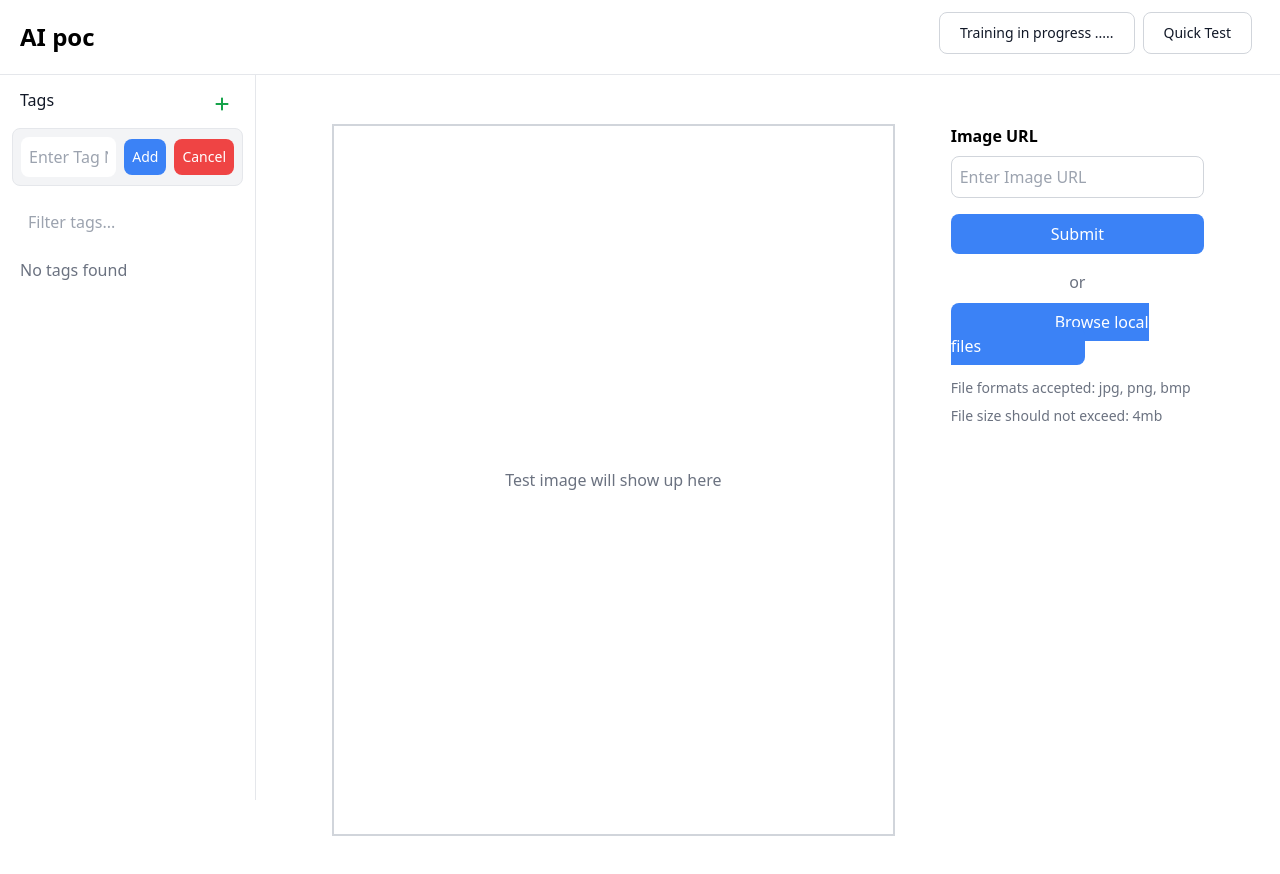
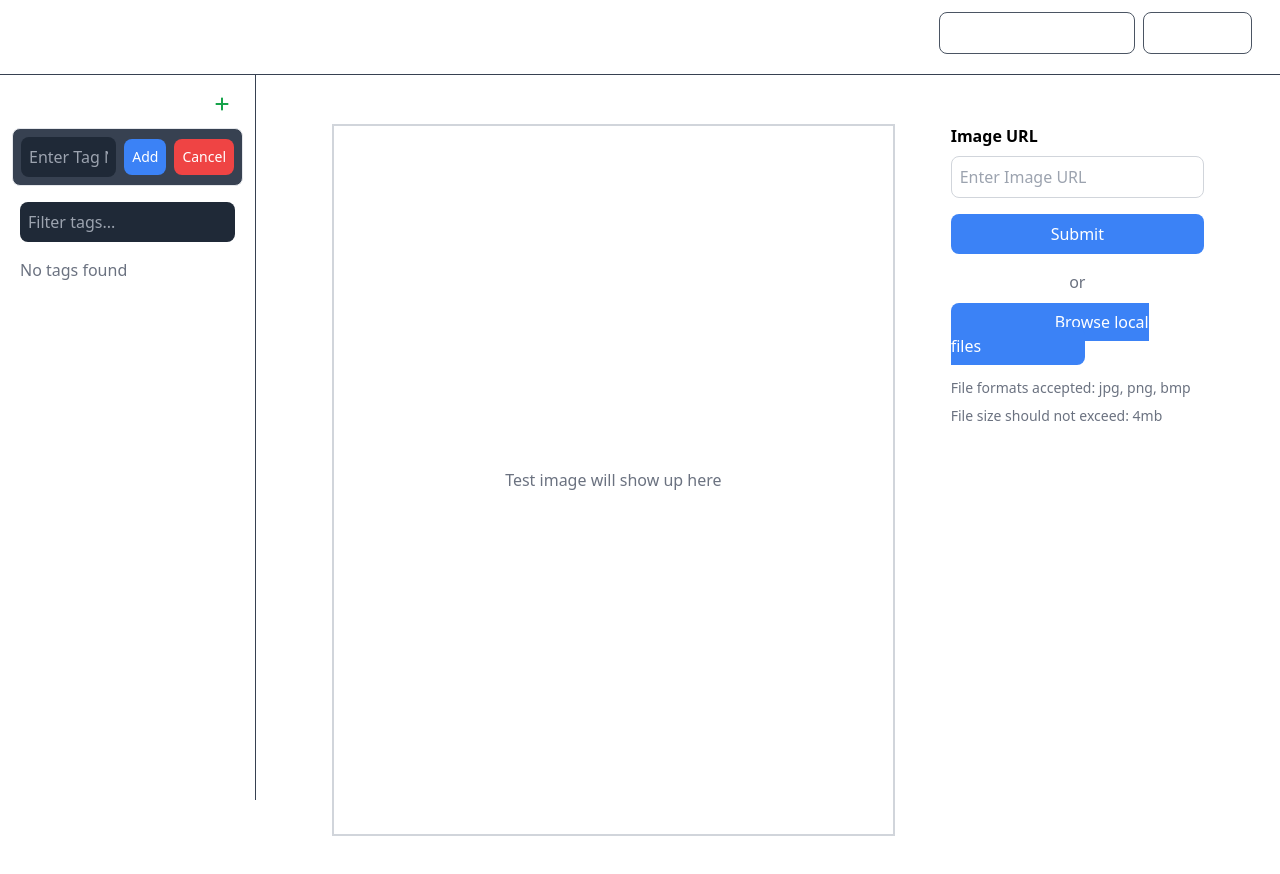
Before and after one commit to JeganMurugan01/poc_ai, a React (Vite) app: page /quickTest in a window 1280 px wide. Both pictures are taken after a click on the icon 222 px from the left and 104 px from the top of the page. Shown: the top 874 px of the page. Built offline with nearby package versions, Linux system fonts and the light colour scheme.

Commit message:
theam change

```diff
--- a/src/components/sideBarAndHeader/index.jsx
+++ b/src/components/sideBarAndHeader/index.jsx
@@ -97,7 +97,7 @@ const SideBarHeader = ({
     );
   return (
     <>
-      <nav className="fixed top-0 z-50 w-full bg-white border-b border-gray-200 dark:bg-gray-800 dark:border-gray-700">
+      <nav className="fixed top-0 z-50 w-full bg-white border-b border-gray-200 bg-gray-800 border-gray-700">
         <div className="px-3 py-3 lg:px-5 lg:pl-3">
           <div className="flex items-center justify-between">
             <div className="flex items-center justify-start rtl:justify-end">
@@ -106,7 +106,7 @@ const SideBarHeader = ({
                 data-drawer-toggle="logo-sidebar"
                 aria-controls="logo-sidebar"
                 type="button"
-                className="inline-flex items-center p-2 text-sm text-gray-500 rounded-lg sm:hidden hover:bg-gray-100 focus:outline-none focus:ring-2 focus:ring-gray-200 dark:text-gray-400 dark:hover:bg-gray-700 dark:focus:ring-gray-600"
+                className="inline-flex items-center p-2 text-sm text-gray-500 rounded-lg sm:hidden hover:bg-gray-100 focus:outline-none focus:ring-2 focus:ring-gray-200 text-gray-400 hover:bg-gray-700 focus:ring-gray-600"
               >
                 <span className="sr-only">Open sidebar</span>
                 <svg
@@ -124,7 +124,7 @@ const SideBarHeader = ({
                   onClick={() => {
                     nav("/");
                   }}
-                  className="self-center text-xl font-semibold sm:text-2xl whitespace-nowrap dark:text-white cursor-pointer"
+                  className="self-center text-xl font-semibold sm:text-2xl whitespace-nowrap text-white cursor-pointer"
                 >
                   AI poc
                 </span>
@@ -132,12 +132,12 @@ const SideBarHeader = ({
             </div>
             <div className="flex items-center">
               <div className="flex items-center ms-3 text-white ">
-               <button onClick = { handleTrainModule} disabled = {isTraining} className="text-gray-900 bg-white border border-gray-300 focus:outline-none hover:bg-gray-100 focus:ring-4 focus:ring-gray-100 font-medium rounded-lg text-sm px-5 py-2.5 me-2 mb-2 dark:bg-gray-800 dark:text-white dark:border-gray-600 dark:hover:bg-gray-700 dark:hover:border-gray-600 dark:focus:ring-gray-700">
+               <button onClick = { handleTrainModule} disabled = {isTraining} className="text-gray-900 bg-white border border-gray-300 focus:outline-none hover:bg-gray-100 focus:ring-4 focus:ring-gray-100 font-medium rounded-lg text-sm px-5 py-2.5 me-2 mb-2 bg-gray-800 text-white border-gray-600 hover:bg-gray-700 hover:border-gray-600 focus:ring-gray-700">
                  {  isTraining === false ? 'Train' : 'Training in progress .....' }
                 </button>
                 <button
                   onClick={() => nav("/quickTest")}
-                  className="text-gray-900 bg-white border border-gray-300 focus:outline-none hover:bg-gray-100 focus:ring-4 focus:ring-gray-100 font-medium rounded-lg text-sm px-5 py-2.5 me-2 mb-2 dark:bg-gray-800 dark:text-white dark:border-gray-600 dark:hover:bg-gray-700 dark:hover:border-gray-600 dark:focus:ring-gray-700"
+                  className="text-gray-900 bg-white border border-gray-300 focus:outline-none hover:bg-gray-100 focus:ring-4 focus:ring-gray-100 font-medium rounded-lg text-sm px-5 py-2.5 me-2 mb-2 bg-gray-800 text-white border-gray-600 hover:bg-gray-700 hover:border-gray-600 focus:ring-gray-700"
                 >
                   Quick Test
                 </button>
@@ -149,13 +149,13 @@ const SideBarHeader = ({
 
       <aside
         id="logo-sidebar"
-        className="fixed top-0 left-0 z-40 w-64 h-screen pt-20 transition-transform -translate-x-full bg-white border-r border-gray-200 sm:translate-x-0 dark:bg-gray-800 dark:border-gray-700"
+        className="fixed top-0 left-0 z-40 w-64 h-screen pt-20 transition-transform -translate-x-full bg-white border-r border-gray-200 sm:translate-x-0 bg-gray-800 border-gray-700"
         aria-label="Sidebar"
       >
-        <div className="h-full px-3 pb-4 overflow-y-auto bg-white dark:bg-gray-800">
+        <div className="h-full px-3 pb-4 overflow-y-auto bg-white bg-gray-800">
           <ul className="space-y-2 font-medium">
             <li>
-              <p className="flex items-center p-2 text-gray-900 rounded-lg dark:text-white">
+              <p className="flex items-center p-2 text-gray-900 rounded-lg text-white">
                 <span className="me-12">Tags</span>
                 <FaPlus
                   className="ms-28 mt-2 cursor-pointer text-green-600"
@@ -163,10 +163,10 @@ const SideBarHeader = ({
                 />
               </p>
               {isAddingTag && (
-                <div className="flex items-center p-2 mt-2 border rounded-lg bg-gray-100 dark:bg-gray-700">
+                <div className="flex items-center p-2 mt-2 border rounded-lg bg-gray-100 bg-gray-700">
                   <input
                     type="text"
-                    className="p-2 w-full rounded-lg dark:bg-gray-800 dark:text-white"
+                    className="p-2 w-full rounded-lg bg-gray-800 text-white"
                     placeholder="Enter Tag Name"
                     value={newTagName}
                     onChange={(e) => setNewTagName(e.target.value)}
@@ -188,7 +188,7 @@ const SideBarHeader = ({
               <div className="p-2 mt-2">
                 <input
                   type="text"
-                  className="p-2 w-full rounded-lg dark:bg-gray-800 dark:text-white"
+                  className="p-2 w-full rounded-lg bg-gray-800 text-white"
                   placeholder="Filter tags..."
                   value={searchTerm}
                   onChange={(e) => setSearchTerm(e.target.value)}
@@ -222,7 +222,7 @@ const SideBarHeader = ({
                   );
                 })
               ) : (
-                <p className="p-2 text-gray-500 dark:text-gray-400">
+                <p className="p-2 text-gray-500 text-gray-400">
                   No tags found
                 </p>
               )}
```
